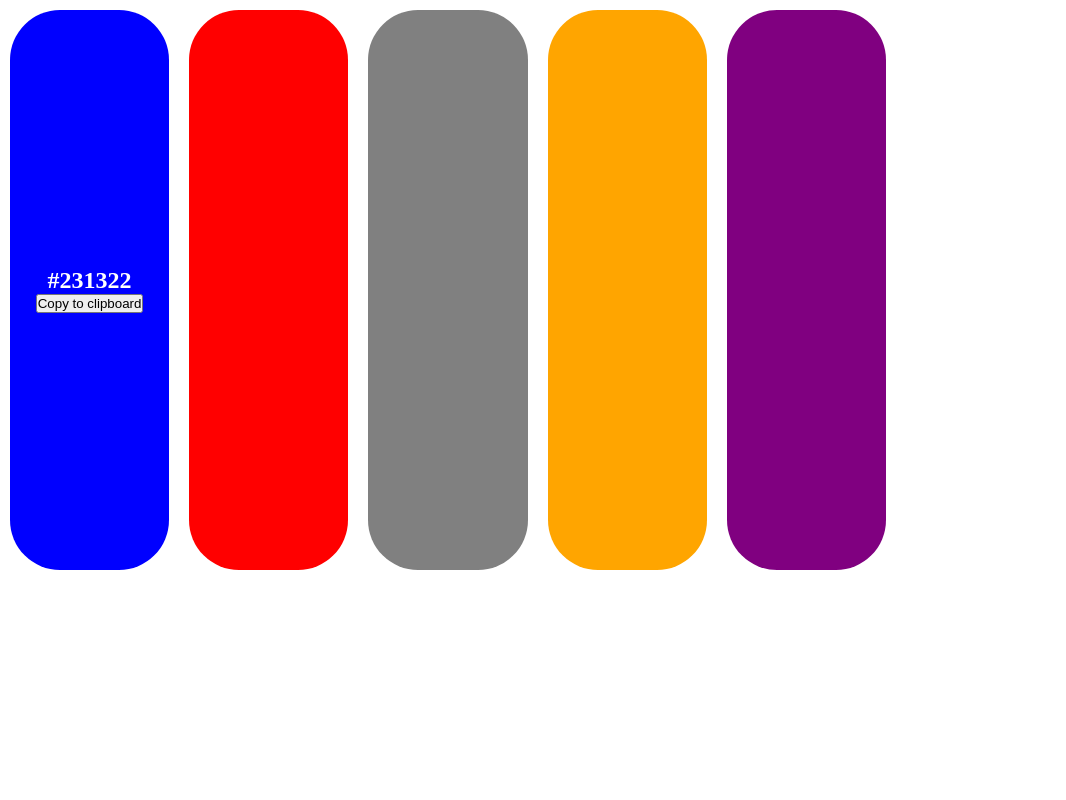
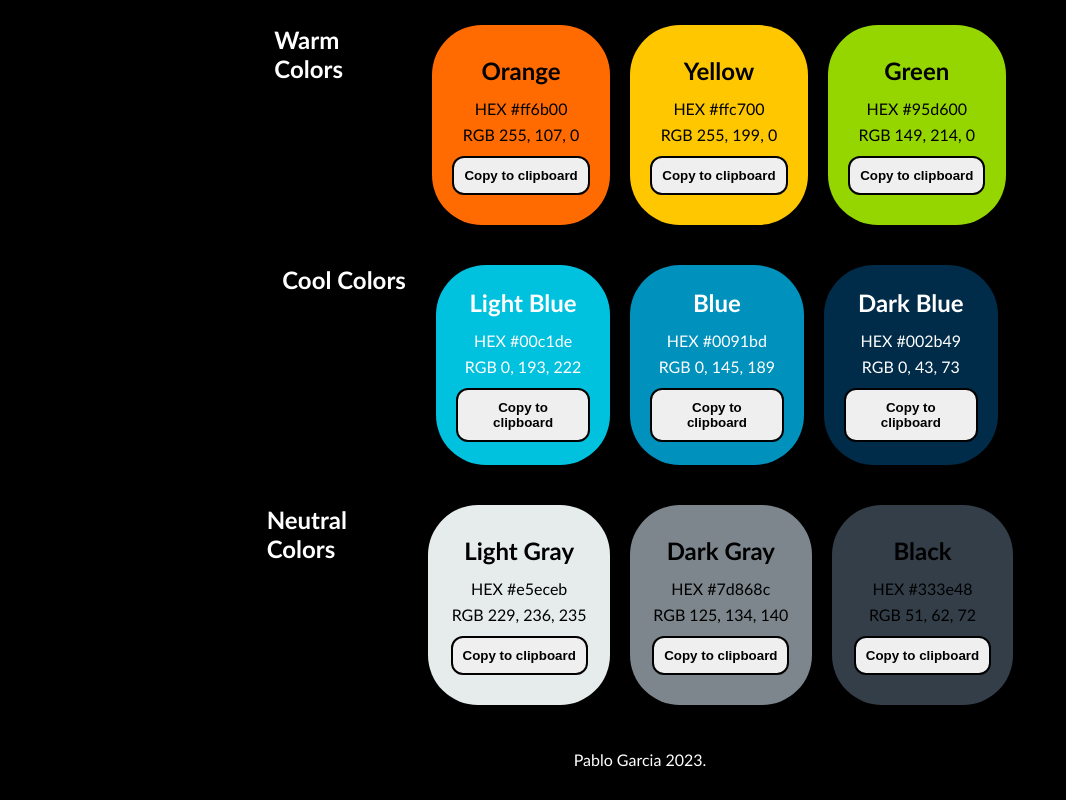
Before and after one commit to PabloMGP/dynamic-color-palette, a plain HTML site: page index.html in a window 1280 px wide. Shown: the whole page, without its empty margins (0-1066 px from the left). Drawn offline with Linux system fonts and the light colour scheme.

Commit message:
Add functionality and final styling
- Add dynamic card expansion effect.
- Add 'copy to clipboard' button and functionality through the global
navigator.clipboard property.
- Add responsiveness for small screens.

```diff
--- a/app.js
+++ b/app.js
@@ -1,28 +1,29 @@
-document.addEventListener('DOMContentLoaded', (event) => {
-    console.log('DOM Content Loaded Successfully.')
+document.addEventListener('DOMContentLoaded', () => {
 });
 
-const container = document.querySelectorAll('.card');
+const card = document.querySelectorAll('.card');
 
-let text = document.querySelector('.copy-color').innerHTML;
-const copyContent = async () => {
-    try {
-        await navigator.clipboard.writeText(text);
-        console.log(text);
-    } catch (err) {
-        console.error('Failed to copy: ', err);
-    }
-}
-
-container.forEach(element => {
+card.forEach(element => {
     element.addEventListener('mouseover', () => {
         removeActive();
         element.classList.toggle('active');
-        })
+    })
 });
 
 function removeActive() {
-    container.forEach(element => {
+    card.forEach(element => {
         element.classList.remove('active');
     })
 }
+
+function copyContent(event, selector) {
+    const targetElement = event.target.closest('.card').querySelector(selector);
+    const text = targetElement.innerHTML;
+    navigator.clipboard.writeText(text)
+        .then(() => {
+            console.log('Content copied to clipboard');
+        })
+        .catch(err => {
+            console.error('Failed to copy:', err);
+        });
+}
--- a/index.html
+++ b/index.html
@@ -1,5 +1,6 @@
 <!DOCTYPE html>
 <html lang="en">
+
 <head>
     <meta charset="UTF-8">
     <meta http-equiv="X-UA-Compatible" content="IE=edge">
@@ -7,30 +8,99 @@
     <title>Expanding Cards</title>
     <link rel="stylesheet" href="styles.css">
 </head>
+
 <body>
+
 
     <div class="container">
 
+        <div class="warm-colors">
+            <p class="category-title">Warm Colors</p>
             <div class="card">
-            <h2 class="copy-color">#231322</h2>
-            <button class="btn" onclick="copyContent()">Copy to clipboard</button>
+                <h2>Orange</h2>
+                <p>HEX #ff6b00</p>
+                <p>RGB 255, 107, 0</p>
+                <p class="hidden copy-color">#ff6b00</p>
+                <button class="btn" onclick="copyContent(event, '.copy-color')">Copy to clipboard</button>
+            </div>
+
+
+            <div class="card">
+                <h2>Yellow</h2>
+                <p>HEX #ffc700</p>
+                <p>RGB 255, 199, 0</p>
+                <p class="hidden copy-color">#ffc700</p>
+                <button class="btn" onclick="copyContent(event, '.copy-color')">Copy to clipboard</button>
             </div>
 
             <div class="card">
+                <h2>Green</h2>
+                <p>HEX #95d600</p>
+                <p>RGB 149, 214, 0</p>
+                <p class="hidden copy-color">#95d600</p>
+                <button class="btn" onclick="copyContent(event, '.copy-color')">Copy to clipboard</button>
+            </div>
+        </div>
+
+        <div class="cool-colors">
+            <p class="category-title">Cool Colors</p>
+            <div class="card">
+                <h2>Light Blue</h2>
+                <p>HEX #00c1de</p>
+                <p>RGB 0, 193, 222</p>
+                <p class="hidden copy-color">#00c1de</p>
+                <button class="btn" onclick="copyContent(event, '.copy-color')">Copy to clipboard</button>
             </div>
 
             <div class="card">
+                <h2>Blue</h2>
+                <p>HEX #0091bd</p>
+                <p>RGB 0, 145, 189</p>
+                <p class="hidden copy-color">#0091bd</p>
+                <button class="btn" onclick="copyContent(event, '.copy-color')">Copy to clipboard</button>
             </div>
 
             <div class="card">
+                <h2>Dark Blue</h2>
+                <p>HEX #002b49</p>
+                <p>RGB 0, 43, 73</p>
+                <p class="hidden copy-color">#002b49</p>
+                <button class="btn" onclick="copyContent(event, '.copy-color')">Copy to clipboard</button>
+            </div>
+        </div>
+
+        <div class="neutral-colors">
+            <p class="category-title">Neutral Colors</p>
+            <div class="card">
+                <h2>Light Gray</h2>
+                <p>HEX #e5eceb</p>
+                <p>RGB 229, 236, 235</p>
+                <p class="hidden copy-color">#e5eceb</p>
+                <button class="btn" onclick="copyContent(event, '.copy-color')">Copy to clipboard</button>
             </div>
 
             <div class="card">
+                <h2>Dark Gray</h2>
+                <p>HEX #7d868c</p>
+                <p>RGB 125, 134, 140</p>
+                <p class="hidden copy-color">#7d868c</p>
+                <button class="btn" onclick="copyContent(event, '.copy-color')">Copy to clipboard</button>
             </div>
 
+            <div class="card">
+                <h2>Black</h2>
+                <p>HEX #333e48</p>
+                <p>RGB 51, 62, 72</p>
+                <p class="hidden copy-color">#333e48</p>
+                <button class="btn" onclick="copyContent(event, '.copy-color')">Copy to clipboard</button>
+            </div>
+        </div>
 
-
+    </div>
 
     <script src="app.js"></script>
 </body>
+
+<footer>Pablo Garcia 2023.</footer>
+
 </html>
--- a/styles.css
+++ b/styles.css
@@ -4,9 +4,43 @@
     padding: 0;
 }
 
+body {
+    font-family: 'Gill Sans', 'Gill Sans MT', Calibri, 'Trebuchet MS', sans-serif;
+    background-color: black;
+}
+
 .container {
     display: flex;
-    width: 70vw;
+    max-width: 75vw;
+    flex-direction: column;
+    justify-content: center;
+    align-items: center;
+    margin: 15px auto;
+}
+
+.hidden {
+    display: none;
+}
+
+.warm-colors,
+.cool-colors,
+.neutral-colors {
+    display: flex;
+    flex-direction: row;
+    flex-wrap: wrap;
+    margin-bottom: 20px;
+}
+
+.category-title {
+    margin: 10px;
+    font-weight: bold;
+    font-size: 1.5rem;
+    flex: 1;
+    color: white;
+}
+
+.cool-colors .card {
+    color: white;
 }
 
 .card {
@@ -15,35 +49,109 @@
     justify-content: center;
     display: flex;
     flex-direction: column;
-    color: white;
     border-radius: 50px;
-    flex: 0.5;
+    flex: 1;
     margin: 10px;
     padding: 20px;
-    height: 70vh;
+    height: 25vh;
+    gap: 7px;
 }
 
-.card:nth-child(1) {
-    background-color: blue;
+.card h2 {
+    margin: 0 0 7px 0px;
 }
 
-.card:nth-child(2) {
-    background-color: red;
+.card p {
+    text-align: left;
+    justify-content: flex-start;
 }
 
-.card:nth-child(3) {
-    background-color: gray;
+/* Warm Colors */
+.warm-colors .card:nth-child(2) {
+    background-color: #ff6b00;
 }
 
-.card:nth-child(4) {
-    background-color: orange;
+.warm-colors .card:nth-child(3) {
+    background-color: #ffc700;
 }
 
-.card:nth-child(5) {
-    background-color: purple;
+.warm-colors .card:nth-child(4) {
+    background-color: #95d600;
 }
+
+/* Cool Colors */
+.cool-colors .card:nth-child(2) {
+    background-color: #00c1de;
+}
+
+.cool-colors .card:nth-child(3) {
+    background-color: #0091bd;
+}
+
+.cool-colors .card:nth-child(4) {
+    background-color: #002b49;
+}
+
+/* Neutral Colors */
+.neutral-colors .card:nth-child(2) {
+    background-color: #e5eceb;
+}
+
+.neutral-colors .card:nth-child(3) {
+    background-color: #7d868c;
+}
+
+.neutral-colors .card:nth-child(4) {
+    background-color: #333e48;
+}
+
 
 .card.active {
     flex: 3;
-    transition: 1s;
+    border: 2px solid rgb(224, 192, 7);
+    box-shadow: rgba(228, 206, 8, 0.3) 0px 19px 38px, rgba(212, 192, 8, 0.22) 0px 15px 12px;
+    transition: ease-in 0.4s;
 }
+
+.btn {
+    outline: none;
+    padding: 10px;
+    margin-top: 5px;
+    font-weight: bold;
+    border: 2px solid black;
+    border-radius: 12px;
+}
+
+.btn:hover {
+    cursor: pointer;
+    filter: invert();
+    transition: 0.4s;
+}
+
+footer {
+    color: white;
+    display: flex;
+    justify-content: center;
+    align-content: center;
+}
+
+
+@media screen and (max-width: 1000px) {
+    h2 {
+        font-size: 1.25rem;
+    }
+    p {
+        font-size: 1rem;
+    }
+}
+
+@media screen and (max-width: 820px) {
+    .warm-colors,
+    .cool-colors,
+    .neutral-colors {
+        display: flex;
+        flex-direction: column;
+        flex-wrap: wrap;
+        margin: 20px 0;
+    }
+}
```
Also changed, not shown: 1 other file. Lines whose indentation alone changed are shown as unchanged.
